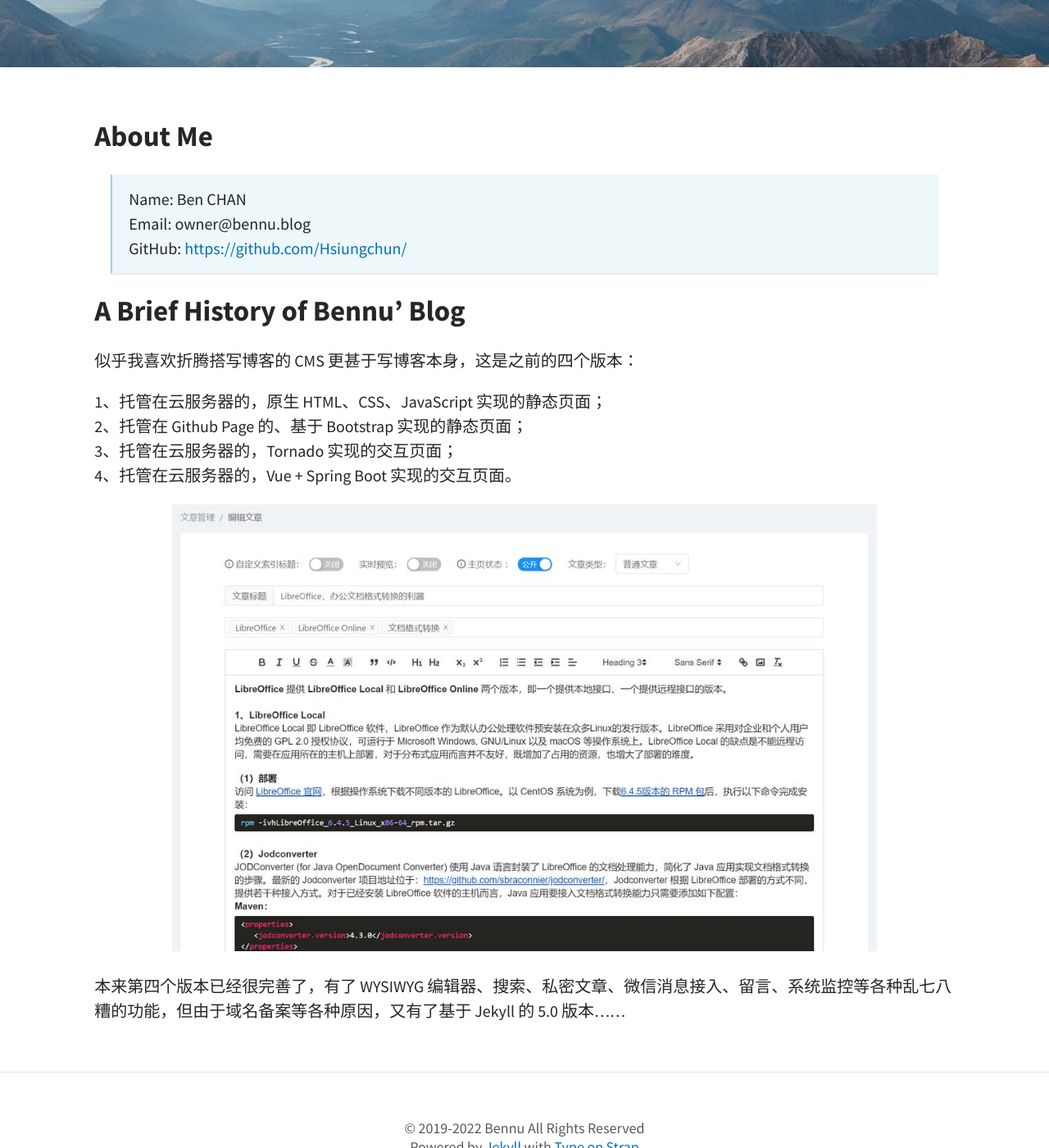
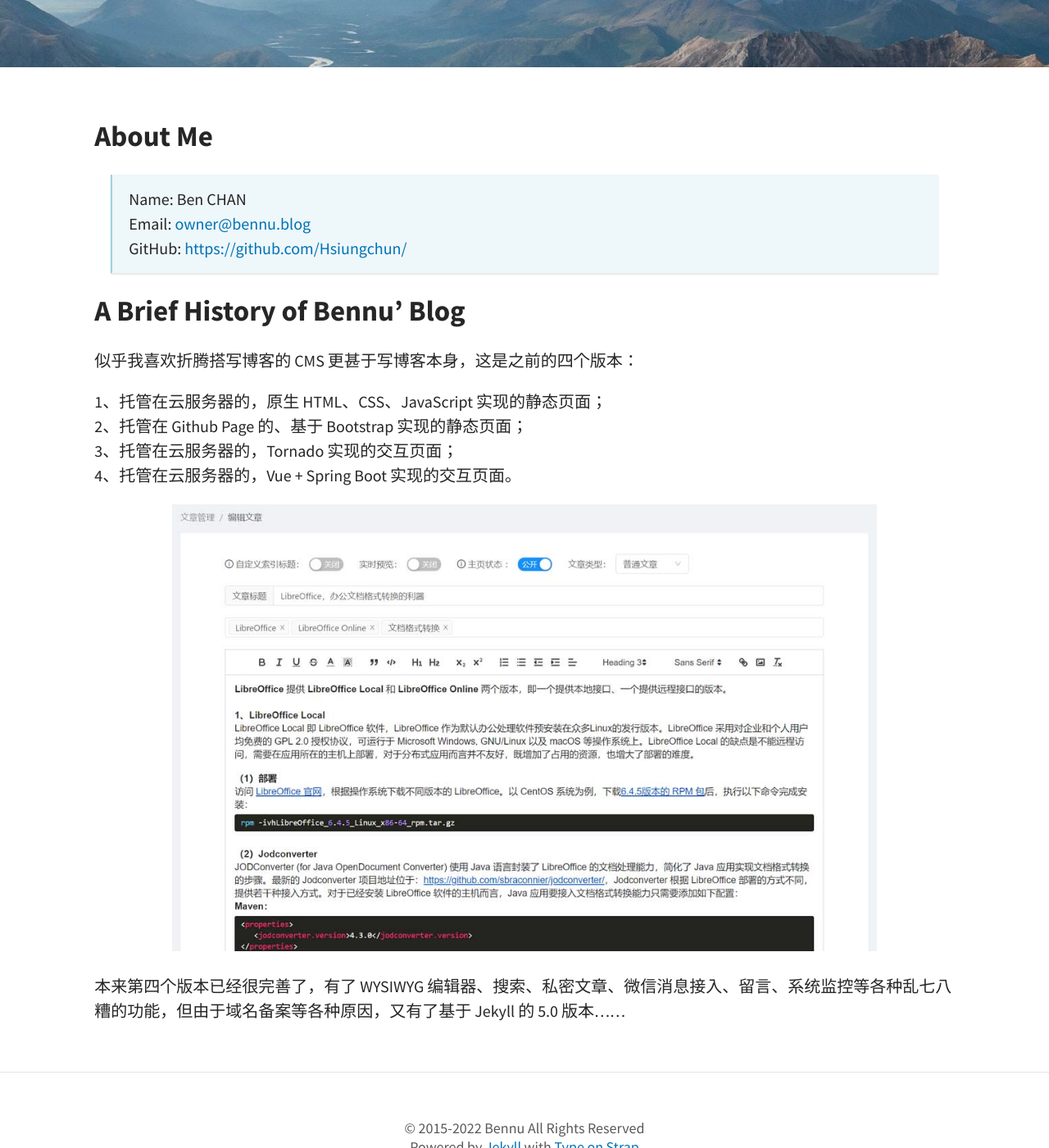
Before and after one commit to Hsiungchun/hsiungchun.github.io, a Jekyll site: the page built from pages/about.md, in a window 1280 px wide and 1400 px high, scrolled down 222 px. Shown: the whole window at 82% size. Built offline with Jekyll 4.4.1, drawn with Linux system fonts in a browser that asks for light colours.

Commit message:
modify post

```diff
--- a/_config.yml
+++ b/_config.yml
@@ -13,7 +13,7 @@
 header_feature_image: assets/img/header/triangular.jpeg
 header_feature_image_responsive: true
 footer_text: >
-  <div>© 2019-2022 Bennu All Rights Reserved</div>
+  <div>© 2015-2022 Bennu All Rights Reserved</div>
   <div>Powered by <a href="https://jekyllrb.com/">Jekyll</a> with <a href="https://github.com/sylhare/Type-on-Strap">Type on Strap</a></div>
 
 # Blog
--- a/_data/icons.yml
+++ b/_data/icons.yml
@@ -6,7 +6,7 @@
 dribbble:
 facebook:
 flickr:
-github: Hsiungchun
+github:
 gitlab:
 google-scholar:   # e.g. "WXAAOb0AAAAJ"
 instagram:
--- a/_data/social.yml
+++ b/_data/social.yml
@@ -1,5 +1,5 @@
 # RSS specific
-rss: true         # Icons on the footer
+rss: false         # Icons on the footer
 feed:
   path: feed.xml  # RSS feed path
 
--- a/pages/about.md
+++ b/pages/about.md
@@ -7,7 +7,7 @@
 
 ## About Me
 > Name: Ben CHAN
-> Email: owner@bennu.blog
+> Email: [owner@bennu.blog](mailto:owner@bennu.blog)
 > GitHub: [https://github.com/Hsiungchun/](https://github.com/Hsiungchun/)
 
 ## A Brief History of Bennu' Blog
```
